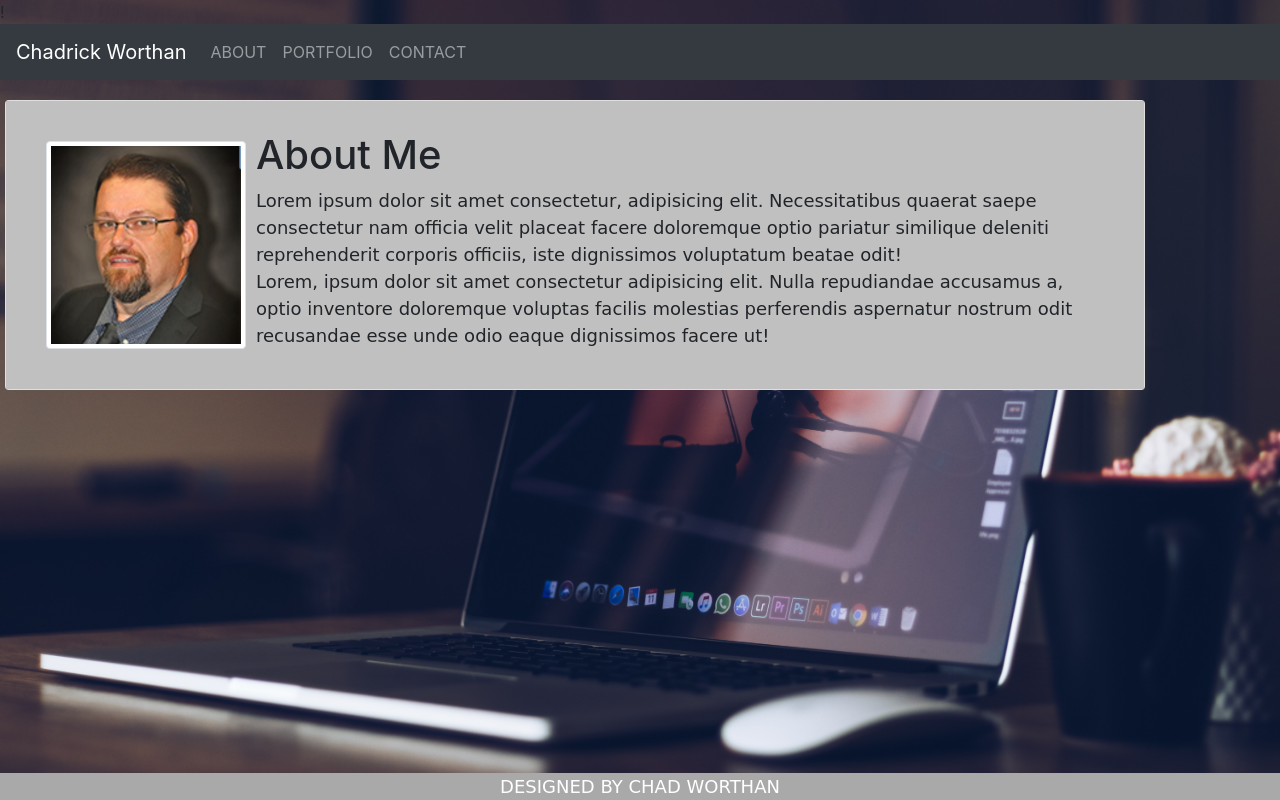
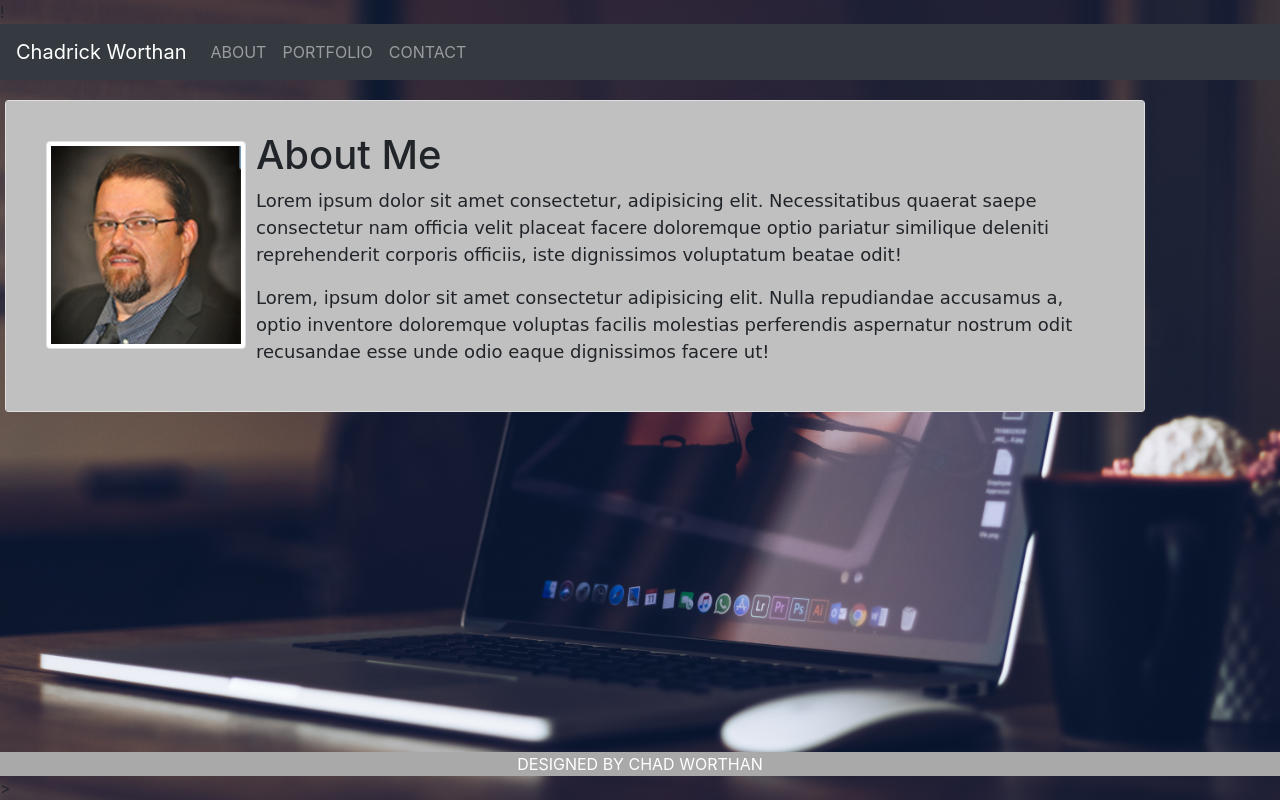
Before and after one commit to chadilac78/UTSA-BC-HMWRK3, a PHP site: page / in a window 1280 px wide. Run offline with PHP 8.4, Linux system fonts and the light colour scheme.

Commit message:
fixed footer to make it a sticky footer

```diff
--- a/about.css
+++ b/about.css
@@ -1,12 +1,17 @@
 
+html {height: 100%;}
 
-body {width: 100%;
-	height: 100%;
+body {
+	width: 100%;
 	background-image: url("assets/images/backround.jpg");
 	background-repeat: no-repeat;
 	background-attachment: fixed;
 	background-size: cover;
 	background-position: right top;
+	min-height: 100vh;
+	display: flex;
+	flex-direction: column;
+
 }
 
 .card-body {
@@ -25,9 +30,7 @@ p {
 	font-family: "Sigmar One", cursive;;
 	font-size: 18px;
 	display: block;
-	margin-block-end: 0px;
-	margin-top: 0px;
-	marginbottom: 5px;
+
 }
 
 .container {height: 600px;
@@ -39,9 +42,9 @@ p {
 	float: left;
 }
 
-footer {text-align: center;
+footer {
+	margin-top: auto;
+	text-align: center;
 	color: white;
-	position: absolute;
-	right: 0; bottom:0; left:0;
 	background-color:darkgray;
-	margin-bottom: 0px;}
+	}
--- a/index.html
+++ b/index.html
@@ -16,18 +16,22 @@
 	<!--NAVBAR-->
 	<nav class="navbar navbar-expand-lg navbar-dark bg-dark">
 		<span class="navbar-brand">Chadrick Worthan</span>
+		<!--ABOUT/PORTFOLIO/CONTACT BUTTONS ALL W/ HREFS TO PAGES-->
 		<button class="navbar-toggler" type="button" data-toggle="collapse" data-target="#navbarText"
 			aria-controls="navbarText" aria-expanded="false" aria-label="Toggle navigation">
 			<span class="navbar-toggler-icon"></span>
 		</button>
 		<div class="collapse navbar-collapse" id="navbarText">
 			<ul class="navbar-nav mr-auto">
+				<!--ABOUT BUTTON-->
 				<li class="nav-item">
 					<a class="nav-link" href="index.html">ABOUT</a>
 				</li>
+				<!--PORTFOLIO BUTTON-->
 				<li class="nav-item">
 					<a class="nav-link" href="portfolio.html">PORTFOLIO</a>
 				</li>
+				<!--CONTACT BUTTON-->
 				<li class="nav-item">
 					<a class="nav-link" href="contact.html">CONTACT</a>
 				</li>
@@ -41,7 +45,7 @@
 			<div class="col-xs-12">
 				<div class="card">
 					<div class="card-body">
-
+						<!--CARD IMAGE-->
 						<img class="img img-thumbnail" src="assets\images\CHAD WORTHAN .jpg" />
 						<h1>About Me</h1>
 						<p>
@@ -62,6 +66,11 @@
 			</div>
 		</div>
 	</section>
+
+	<!--FOOTER-->
+	<footer>DESIGNED BY CHAD WORTHAN</footer>
+</body>
+>
 <!--LINK TO JS ENABLES HAMBURGER MENU TO WORK WHEN NAV BAR COLAPSES-->
 <script src="https://code.jquery.com/jquery-3.4.1.slim.min.js"
 	integrity="sha384-J6qa4849blE2+poT4WnyKhv5vZF5SrPo0iEjwBvKU7imGFAV0wwj1yYfoRSJoZ+n"
@@ -74,11 +83,4 @@
 	crossorigin="anonymous"></script>
 
 
-</body>
-
-<footer>
-	<p>DESIGNED BY CHAD WORTHAN
-	</p>
-</footer>
-
 </html>
```
Also changed, not shown: contact.css (+11 -8 lines), contact.html (+4 -7 lines), portfolio.css (+11 -7 lines), portfolio.html (+12 -9 lines), README.md. Lines whose indentation alone changed are shown as unchanged.
